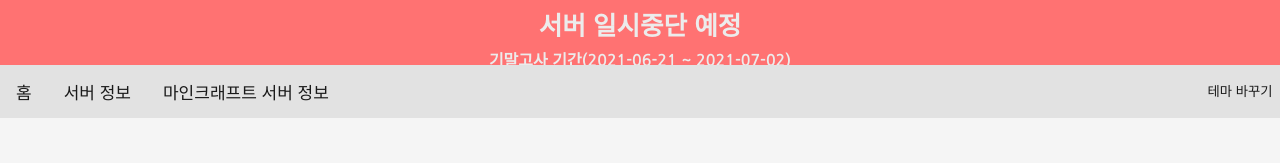
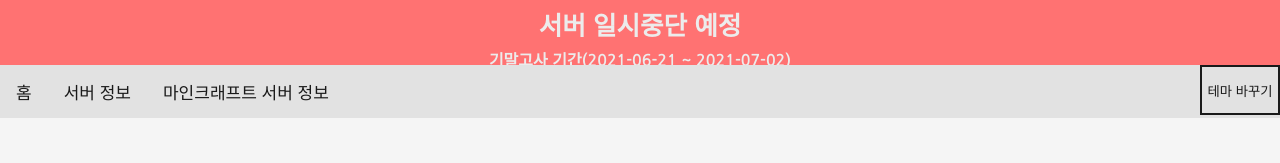
Before and after one commit to dhfhfk/unused-web-1, a plain HTML site: page index.html in a window 1280 px wide. Both pictures are taken after a click on the button "테마 바꾸기". Shown: the top 163 px of the page. Drawn offline with nearby package versions, Linux system fonts and the light colour scheme; no server answers.

Commit message:
버튼 외곽선 꺾임 제거 시도

```diff
--- a/style.css
+++ b/style.css
@@ -144,8 +144,7 @@ body {
 }
 
 #toggleTheme:focus{
-    border: none;
-    outline:none;
+    border-radius: 0px;
     }
 
 html {
```
